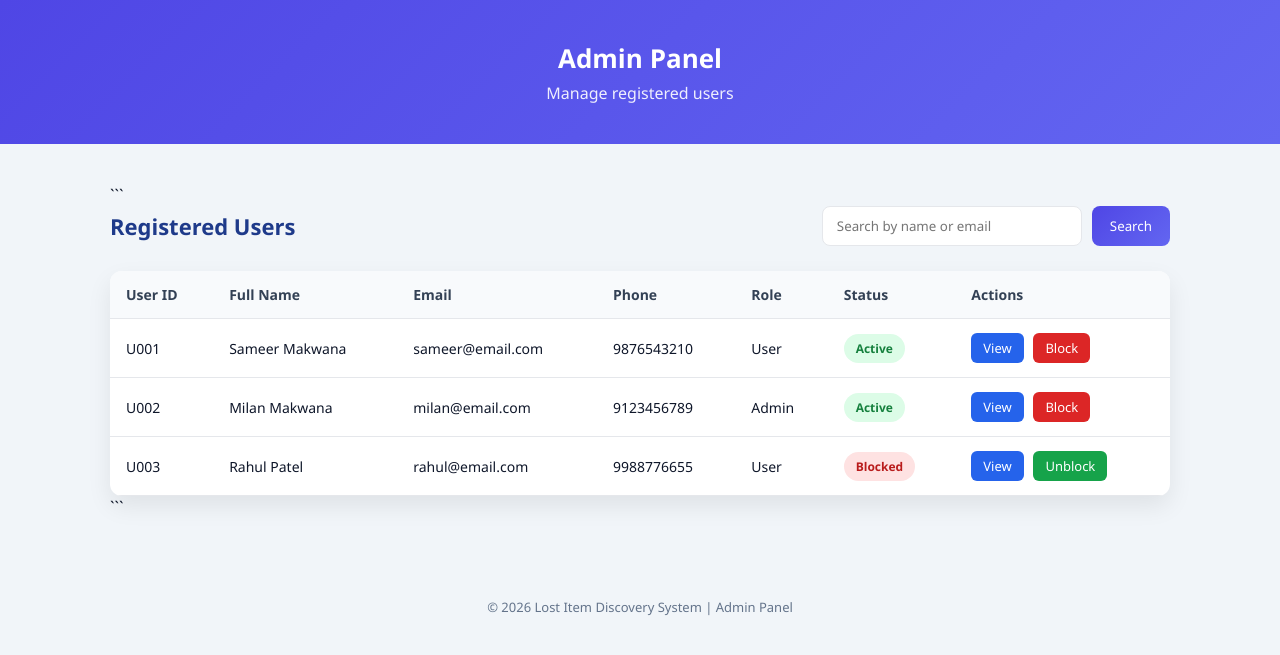
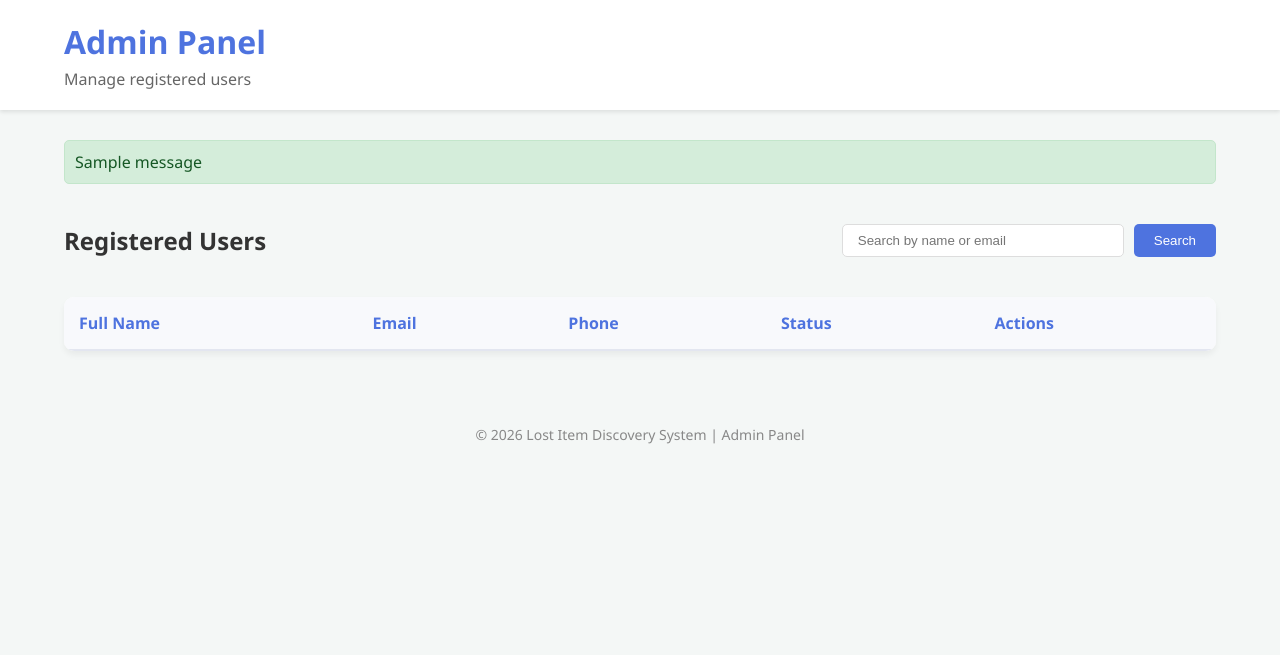
Before and after one commit to SAMEERMAKWANA74/lost-item-discovery-system, a Flask app: page /admin/users in a window 1280 px wide. Shown: the top 655 px of the page. Run offline with Flask 3, Linux system fonts and the light colour scheme; the visitor is signed in with stand-in values (Sample User, id 1); tables that the repository leaves empty or names only in its code hold one stand-in row (values such as "Sample post"); one stand-in notice (Sample message) is shown; lists and menus that the app fills with data are empty.

Commit message:
update and make dynamic features in admin side

````diff
--- a/backend/routes/admin_routes.py
+++ b/backend/routes/admin_routes.py
@@ -2,7 +2,6 @@ from flask import Blueprint, render_template, redirect, url_for, session, flash,
 from functools import wraps
 from db import get_connection
 
-# Define the blueprint
 admin = Blueprint("admin", __name__, url_prefix="/admin")
 
 # --- Decorator to protect admin routes ---
@@ -15,14 +14,14 @@ def admin_required(f):
         return f(*args, **kwargs)
     return decorated_function
 
-# --- Admin Routes ---
-
+# --- Admin Dashboard ---
 @admin.route("/dashboard")
 @admin_required
 def admin_dashboard():
     conn = get_connection()
     cursor = conn.cursor(dictionary=True)
 
+    # Summary statistics for the dashboard cards
     cursor.execute("SELECT COUNT(*) as total FROM reported_items")
     total_reports = cursor.fetchone()['total']
 
@@ -44,6 +43,7 @@ def admin_dashboard():
                            resolved_items=resolved_items,
                            total_users=total_users)
 
+# --- Item Management ---
 @admin.route("/reported-items")
 @admin_required
 def reported_items_page():
@@ -61,11 +61,10 @@ def item_details(item_id):
     conn = get_connection()
     cursor = conn.cursor(dictionary=True)
 
-    # Fetch item data
     cursor.execute("SELECT * FROM reported_items WHERE item_id = %s", (item_id,))
     item = cursor.fetchone()
 
-    # JOIN with users using email (since username column doesn't exist)
+    # Fetching claims with user email for verification
     query = """
         SELECT c.*, u.email
         FROM claims c
@@ -79,25 +78,6 @@ def item_details(item_id):
     conn.close()
     return render_template("admin/item_details.html", item=item, claims=claims)
 
-@admin.route("/approve-claim/<int:claim_id>/<int:item_id>", methods=["POST"])
-@admin_required
-def approve_claim(claim_id, item_id):
-    conn = get_connection()
-    cursor = conn.cursor()
-    try:
-        cursor.execute("UPDATE claims SET claim_status = 'approved' WHERE claim_id = %s", (claim_id,))
-        cursor.execute("UPDATE claims SET claim_status = 'rejected' WHERE item_id = %s AND claim_id != %s", (item_id, claim_id))
-        cursor.execute("UPDATE reported_items SET status = 'claimed' WHERE item_id = %s", (item_id,))
-        conn.commit()
-        flash("✅ Claim approved!", "success")
-    except Exception as e:
-        conn.rollback()
-        flash(f"❌ Error: {e}", "danger")
-    finally:
-        cursor.close()
-        conn.close()
-    return redirect(url_for('admin.reported_items_page'))
-
 @admin.route("/delete-item/<int:item_id>", methods=["POST"])
 @admin_required
 def delete_item(item_id):
@@ -107,7 +87,7 @@ def delete_item(item_id):
         cursor.execute("DELETE FROM claims WHERE item_id = %s", (item_id,))
         cursor.execute("DELETE FROM reported_items WHERE item_id = %s", (item_id,))
         conn.commit()
-        flash("🗑️ Item deleted.", "warning")
+        flash("🗑️ Item and associated claims deleted.", "warning")
     except Exception as e:
         conn.rollback()
         flash(f"❌ Error: {e}", "danger")
@@ -116,13 +96,92 @@ def delete_item(item_id):
         conn.close()
     return redirect(url_for('admin.reported_items_page'))
 
+# --- User Management ---
 @admin.route("/users")
 @admin_required
 def users_page():
     conn = get_connection()
     cursor = conn.cursor(dictionary=True)
-    cursor.execute("SELECT id, email, role FROM users")
+    # Ensure database has full_name, phone, and status columns
+    cursor.execute("SELECT id, full_name, email, phone, role, status FROM users")
     all_users = cursor.fetchall()
     cursor.close()
     conn.close()
     return render_template("admin/users.html", users=all_users)
+
+@admin.route("/block-user/<int:user_id>", methods=["POST"])
+@admin_required
+def block_user(user_id):
+    conn = get_connection()
+    cursor = conn.cursor()
+    try:
+        cursor.execute("UPDATE users SET status = 'blocked' WHERE id = %s", (user_id,))
+        conn.commit()
+        flash("🚫 User blocked successfully.", "success")
+    except Exception as e:
+        flash(f"❌ Error: {e}", "danger")
+    finally:
+        cursor.close()
+        conn.close()
+    return redirect(url_for('admin.users_page'))
+
+@admin.route("/unblock-user/<int:user_id>", methods=["POST"])
+@admin_required
+def unblock_user(user_id):
+    conn = get_connection()
+    cursor = conn.cursor()
+    try:
+        cursor.execute("UPDATE users SET status = 'active' WHERE id = %s", (user_id,))
+        conn.commit()
+        flash("✅ User unblocked successfully.", "success")
+    except Exception as e:
+        flash(f"❌ Error: {e}", "danger")
+    finally:
+        cursor.close()
+        conn.close()
+    return redirect(url_for('admin.users_page'))
+
+# --- Claim Actions ---
+@admin.route("/approve_claim/<int:claim_id>/<int:item_id>", methods=["POST"])
+@admin_required
+def approve_claim(claim_id, item_id):
+    conn = get_connection()
+    cursor = conn.cursor()
+    try:
+        # Approve the selected claim
+        cursor.execute("UPDATE claims SET claim_status = 'approved' WHERE claim_id = %s", (claim_id,))
+        # Automatically reject all other claims for this specific item
+        cursor.execute("UPDATE claims SET claim_status = 'rejected' WHERE item_id = %s AND claim_id != %s", (item_id, claim_id))
+        # Mark the item itself as claimed
+        cursor.execute("UPDATE reported_items SET status = 'claimed' WHERE item_id = %s", (item_id,))
+
+        conn.commit()
+        flash("✅ Claim approved and item closed!", "success")
+    except Exception as e:
+        conn.rollback()
+        flash(f"❌ Error: {e}", "danger")
+    finally:
+        cursor.close()
+        conn.close()
+    return redirect(url_for('admin.reported_items_page'))
+@admin.route("/delete-user/<int:user_id>", methods=["POST"])
+@admin_required
+def delete_user(user_id):
+    conn = get_connection()
+    cursor = conn.cursor()
+    try:
+        # 1. Delete associated claims first to avoid foreign key errors
+        cursor.execute("DELETE FROM claims WHERE claimant_id = %s", (user_id,))
+
+        # 2. Delete the user
+        cursor.execute("DELETE FROM users WHERE id = %s", (user_id,))
+
+        conn.commit()
+        flash("🗑️ User and their claims have been permanently deleted.", "warning")
+    except Exception as e:
+        conn.rollback()
+        flash(f"❌ Error deleting user: {e}", "danger")
+    finally:
+        cursor.close()
+        conn.close()
+    return redirect(url_for('admin.users_page'))
--- a/frontend/static/admin_styling/users.css
+++ b/frontend/static/admin_styling/users.css
@@ -1,191 +1,168 @@
-:root {
---primary: #1e3a8a;
---primary-light: #2563eb;
---bg: #f1f5f9;
---white: #ffffff;
---text: #0f172a;
---muted: #64748b;
---border: #e5e7eb;
+/* General Page Styling */
+body {
+    font-family: 'Segoe UI', Tahoma, Geneva, Verdana, sans-serif;
+    background-color: #f4f7f6;
+    margin: 0;
+    color: #333;
 }
 
-/* RESET */
-
-* {
-  margin: 0;
-  padding: 0;
-  box-sizing: border-box;
-  font-family: "Segoe UI", Arial, sans-serif;
+.container {
+    width: 90%;
+    max-width: 1200px;
+    margin: 30px auto;
 }
 
-body {
-background: var(--bg);
-color: var(--text);
-}
-
-/* HEADER */
+/* Header Styling */
 .main-header {
-background: linear-gradient(135deg, #4f46e5, #6366f1);
-color: white;
-padding: 40px 20px;
-text-align: center;
+    background-color: #ffffff;
+    padding: 20px 5%;
+    box-shadow: 0 2px 4px rgba(0,0,0,0.1);
 }
 
 .main-header h1 {
-font-size: 26px;
-margin-bottom: 6px;
+    margin: 0;
+    color: #4e73df;
 }
 
 .main-header p {
-opacity: 0.9;
+    margin: 5px 0 0;
+    color: #666;
 }
 
-/* CONTAINER */
-.container {
-max-width: 1100px;
-margin: 40px auto;
-padding: 0 20px;
-}
-
-/* PAGE TITLE */
+/* Page Title & Search Bar */
 .page-title {
     display: flex;
     justify-content: space-between;
     align-items: center;
-margin-bottom: 25px;
+    margin-bottom: 20px;
 }
 
-.page-title h2 {
-font-size: 22px;
-color: var(--primary);
-}
-
-/* SEARCH BAR */
 .search-bar {
     display: flex;
     gap: 10px;
 }
 
 .search-bar input {
-padding: 10px 14px;
-border-radius: 8px;
-border: 1px solid var(--border);
-width: 260px;
+    padding: 8px 15px;
+    border: 1px solid #ddd;
+    border-radius: 5px;
+    width: 250px;
 }
 
 .search-bar button {
-padding: 10px 18px;
-background: linear-gradient(135deg, #4f46e5, #6366f1);
+    padding: 8px 20px;
+    background-color: #4e73df;
     color: white;
     border: none;
-border-radius: 8px;
+    border-radius: 5px;
     cursor: pointer;
+    transition: background 0.3s;
 }
 
 .search-bar button:hover {
-background: #16327a;
+    background-color: #2e59d9;
 }
 
-/* TABLE CARD */
+/* Table Card Styling */
 .table-card {
-background: var(--white);
-border-radius: 12px;
-box-shadow: 0 10px 25px rgba(0,0,0,0.08);
-overflow-x: auto;
+    background: white;
+    border-radius: 10px;
+    box-shadow: 0 4px 6px rgba(0,0,0,0.05);
+    overflow: hidden;
 }
 
-/* TABLE */
 table {
     width: 100%;
     border-collapse: collapse;
-min-width: 900px;
 }
 
 thead {
-background: #f8fafc;
-}
-
-th, td {
-padding: 14px 16px;
-text-align: left;
-border-bottom: 1px solid var(--border);
-font-size: 14px;
+    background-color: #f8f9fc;
+    border-bottom: 2px solid #e3e6f0;
 }
 
 th {
-color: #334155;
+    text-align: left;
+    padding: 15px;
+    color: #4e73df;
     font-weight: 600;
 }
 
-tbody tr:hover {
-background: #f1f5f9;
+td {
+    padding: 15px;
+    border-bottom: 1px solid #e3e6f0;
+    vertical-align: middle;
 }
 
-/* STATUS */
+/* Status Badge Styling */
 .status {
-padding: 6px 12px;
+    padding: 5px 12px;
     border-radius: 20px;
     font-size: 12px;
-font-weight: 600;
+    font-weight: bold;
     display: inline-block;
 }
 
 .status.active {
-background: #dcfce7;
-color: #15803d;
+    background-color: #dcfce7;
+    color: #155724;
 }
 
 .status.blocked {
-background: #fee2e2;
-color: #b91c1c;
+    background-color: #fee2e2;
+    color: #721c24;
 }
 
-/* ACTION BUTTONS */
+/* Action Buttons */
 .action-btn {
-padding: 6px 12px;
-border-radius: 6px;
+    padding: 6px 15px;
     border: none;
+    border-radius: 5px;
+    cursor: pointer;
     font-size: 13px;
-cursor: pointer;
-margin-right: 6px;
+    font-weight: 500;
+    transition: transform 0.1s;
+    display: inline-block;
 }
 
-.view {
-background: #2563eb;
+.action-btn:active {
+    transform: scale(0.95);
+}
+
+.action-btn.view {
+    background-color: #4e73df;
     color: white;
 }
 
-.block {
-background: #dc2626;
+.action-btn.block {
+    background-color: #e74a3b;
     color: white;
 }
 
-.unblock {
-background: #16a34a;
+.action-btn.unblock {
+    background-color: #1cc88a;
     color: white;
 }
 
-.action-btn:hover {
-opacity: 0.9;
+form {
+    display: inline;
 }
 
-/* FOOTER */
+/* Footer Styling */
 .main-footer {
-margin-top: 60px;
+    text-align: center;
     padding: 20px;
-text-align: center;
-font-size: 13px;
-color: var(--muted);
+    color: #888;
+    font-size: 14px;
+    margin-top: 40px;
 }
 
-/* RESPONSIVE */
-@media (max-width: 768px) {
-.page-title {
-flex-direction: column;
-align-items: flex-start;
-gap: 15px;
+.action-btn.delete {
+    background-color: #ef4444; /* Bright Red */
+    color: white;
 }
 
-.search-bar input {
-width: 100%;
+.action-btn.delete:hover {
+    background-color: #dc2626;
+    box-shadow: 0 2px 4px rgba(0,0,0,0.2);
 }
-}
--- a/frontend/templates/admin/users.html
+++ b/frontend/templates/admin/users.html
@@ -1,96 +1,86 @@
 <!DOCTYPE html>
-
 <html lang="en">
 <head>
     <meta charset="UTF-8">
     <title>Users | Admin Panel - Lost Item Discovery System</title>
-<link rel="stylesheet" href="{{ url_for('static', filename='admin_styling/users.css') }}">
-</head>
+<link rel="stylesheet" href="{{ url_for('static', filename='admin_styling/users.css') }}"></head>
 <body>
-
-  <!-- HEADER -->
 
     <header class="main-header">
         <h1>Admin Panel</h1>
         <p>Manage registered users</p>
     </header>
 
-  <!-- MAIN CONTENT -->
+    <main class="container">
+        {% with messages = get_flashed_messages(with_categories=true) %}
+          {% if messages %}
+            {% for category, message in messages %}
+              <div class="alert alert-{{ category }}" style="padding: 10px; margin-bottom: 20px; border-radius: 5px; background-color: {% if category == 'success' %}#d4edda{% else %}#f8d7da{% endif %}; color: {% if category == 'success' %}#155724{% else %}#721c24{% endif %}; border: 1px solid {% if category == 'success' %}#c3e6cb{% else %}#f5c6cb{% endif %};">
+                {{ message }}
+              </div>
+            {% endfor %}
+          {% endif %}
+        {% endwith %}
 
-  <main class="container">
-
-```
         <div class="page-title">
             <h2>Registered Users</h2>
-
             <div class="search-bar">
                 <input type="text" placeholder="Search by name or email">
                 <button>Search</button>
             </div>
         </div>
 
-<!-- USERS TABLE -->
         <div class="table-card">
-  <table>
-    <thead>
+            <table><thead>
     <tr>
-        <th>User ID</th>
+        <!-- Removed User ID -->
         <th>Full Name</th>
         <th>Email</th>
         <th>Phone</th>
-        <th>Role</th>
+        <!-- Removed Role -->
         <th>Status</th>
         <th>Actions</th>
     </tr>
 </thead>
 
-    <tbody>
+<!-- Inside <tbody> --><tbody>
+  {% if users %}
+    {% for user in users %}
+      {% if user.role.lower() == 'user' %}
       <tr>
-        <td>U001</td>
-        <td>Sameer Makwana</td>
-        <td>sameer@email.com</td>
-        <td>9876543210</td>
-        <td>User</td>
-        <td><span class="status active">Active</span></td>
+        <td>{{ user.full_name if user.full_name else 'None' }}</td>
+        <td>{{ user.email }}</td>
+        <td>{{ user.phone if user.phone else 'None' }}</td>
         <td>
-          <button class="action-btn view">View</button>
-          <button class="action-btn block">Block</button>
+          <span class="status {{ user.status }}">
+            {{ user.status | capitalize }}
+          </span>
+        </td>
+        <td>
+          <div style="display: flex; gap: 10px;">
+
+            <!-- The Delete Form (Crucial for deletion to work) -->
+            <form action="{{ url_for('admin.delete_user', user_id=user.id) }}" method="POST"
+                  onsubmit="return confirm('Are you sure you want to delete this user?');">
+              <button type="submit" class="action-btn block" style="background-color: #dc3545; border: none; color: white; padding: 5px 10px; border-radius: 4px; cursor: pointer;">
+                Delete
+              </button>
+            </form>
+          </div>
         </td>
       </tr>
+      {% endif %}
+    {% endfor %}
+  {% else %}
+    <tr>
+      <td colspan="5" style="text-align: center; padding: 20px;">No registered users found.</td>
+    </tr>
+  {% endif %}
+</tbody>
 
-      <tr>
-        <td>U002</td>
-        <td>Milan Makwana</td>
-        <td>milan@email.com</td>
-        <td>9123456789</td>
-        <td>Admin</td>
-        <td><span class="status active">Active</span></td>
-        <td>
-          <button class="action-btn view">View</button>
-          <button class="action-btn block">Block</button>
-        </td>
-      </tr>
-
-      <tr>
-        <td>U003</td>
-        <td>Rahul Patel</td>
-        <td>rahul@email.com</td>
-        <td>9988776655</td>
-        <td>User</td>
-        <td><span class="status blocked">Blocked</span></td>
-        <td>
-          <button class="action-btn view">View</button>
-          <button class="action-btn unblock">Unblock</button>
-        </td>
-      </tr>
-    </tbody>
  </table>
         </div>
-```
-
     </main>
-
-  <!-- FOOTER -->
 
     <footer class="main-footer">
         <p>© 2026 Lost Item Discovery System | Admin Panel</p>
````
Also changed, not shown: backend/routes/auth_routes.py (+17 -12 lines), frontend/static/admin_styling/item_details.css (+132 -18 lines), frontend/templates/admin/item_details.html (+30 -19 lines), frontend/templates/login.html (+6 -3 lines), frontend/templates/signup.html (+15 -4 lines). Lines whose indentation alone changed are shown as unchanged.
